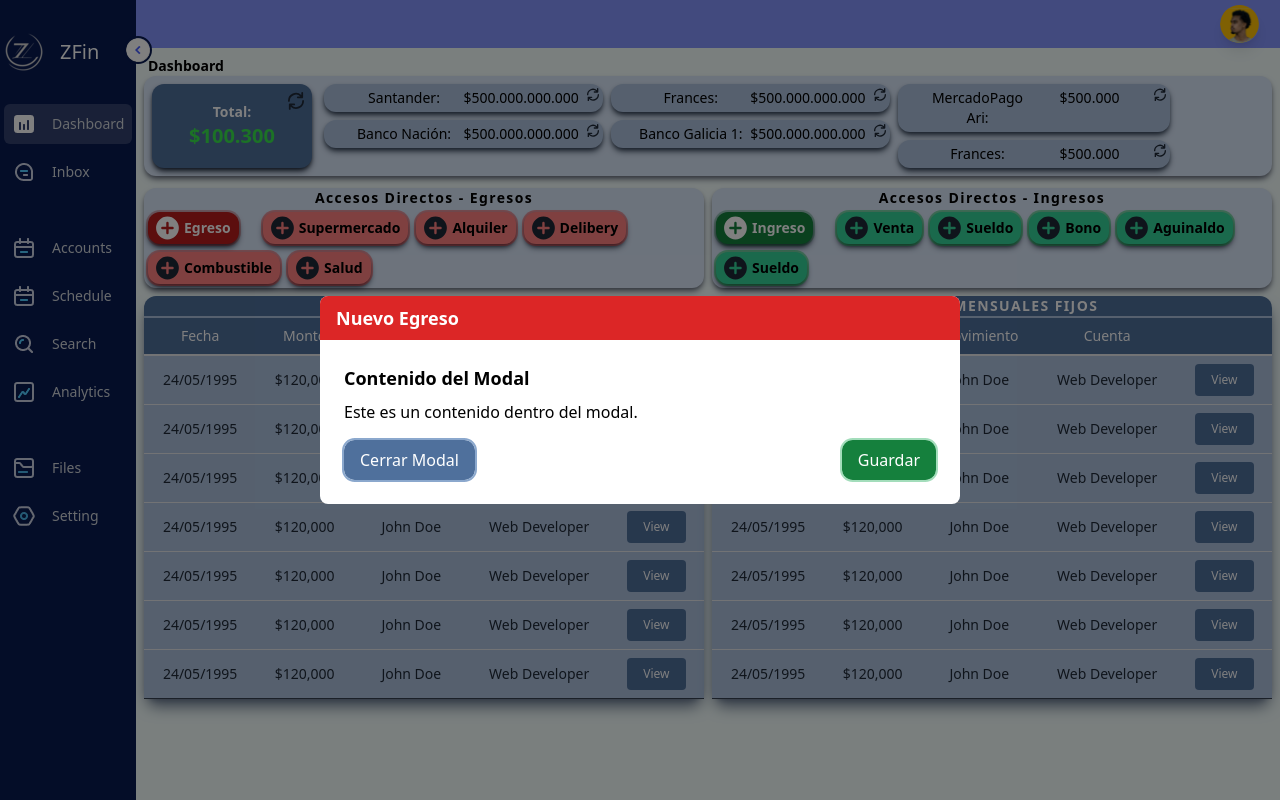
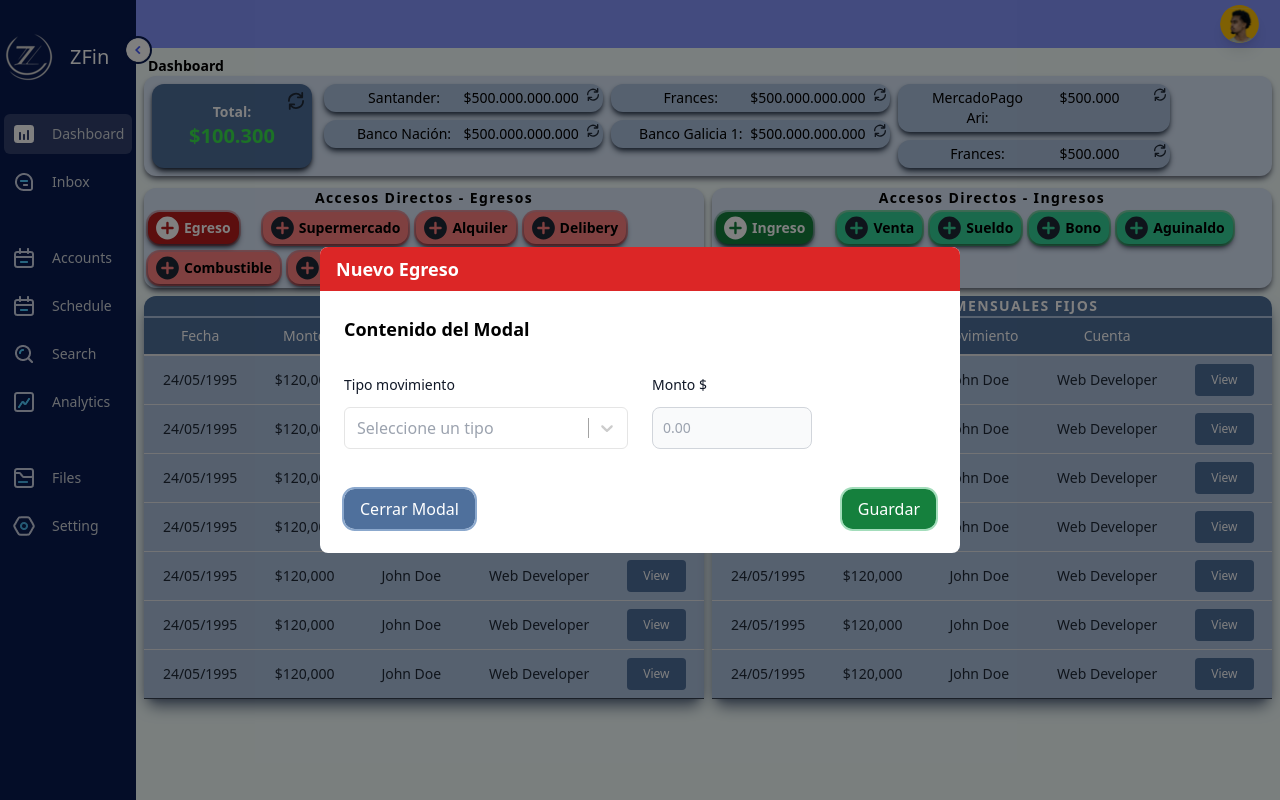
Before and after one commit to arielcareggio/zfin-panel-react, a React (Vite) app: page / in a window 1280 px wide. Both pictures are taken after a click on the button "Egreso". Built offline with nearby package versions, Linux system fonts and the light colour scheme; what react-modal-hook would draw is missing.

Commit message:
Avance con el diseño de los input y select

```diff
--- a/index.html
+++ b/index.html
@@ -1,10 +1,12 @@
 <!doctype html>
-<html lang="en">
+<html lang="en"><!--  class="dark"> -->
   <head>
     <meta charset="UTF-8" />
     <link rel="icon" type="image/svg+xml" href="/vite.svg" />
     <meta name="viewport" content="width=device-width, initial-scale=1.0" />
     <link href="index.css" rel="stylesheet">
+
+
     <title>ZFin</title>
   </head>
   <body>
--- a/package.json
+++ b/package.json
@@ -13,7 +13,8 @@
     "react": "^18.2.0",
     "react-dom": "^18.2.0",
     "react-modal": "^3.16.1",
-    "react-modal-hook": "^3.0.2"
+    "react-modal-hook": "^3.0.2",
+    "react-select": "^5.7.4"
   },
   "devDependencies": {
     "@types/react": "^18.2.15",
--- a/src/components/Sidebar.tsx
+++ b/src/components/Sidebar.tsx
@@ -34,7 +34,7 @@ const Sidebar = () => {
       <img
         src="./src/assets/control.png"
         className={`absolute cursor-pointer -right-4 top-9 w-7 border-dark-purple
-          border-2 rounded-full ${!open && "rotate-180"} max-w-none duration-500`}
+          border-2 rounded-full ${!open && "rotate-180"} max-w-none duration-1000`}
         onClick={() => setOpen(!open)}
       />
 
@@ -42,9 +42,9 @@ const Sidebar = () => {
       <div className={`flex gap-x-4 items-center`}>
         <img
           src="./src/assets/logo.png"
-          className={`cursor-pointer duration-700 ${open ? "rotate-[360deg]" : ""
+          className={`cursor-pointer duration-1000 ${open ? "rotate-[360deg]" : ""
             } filter invert`}
-            width="40px"
+            width="50px"
         />
         <h1
           className={`text-white origin-left font-medium text-xl ${!open && "scale-0" }`}
--- a/src/components/dashboard/accesosDirectos/modals/AddMovimiento.tsx
+++ b/src/components/dashboard/accesosDirectos/modals/AddMovimiento.tsx
@@ -1,4 +1,6 @@
 import ReactModal from 'react-modal';
+import Select from '../../forms/Select';
+import InputPrecio from '../../forms/InputPrecio';
 
 interface addMovimientoProps {
   onClose: () => void;
@@ -29,7 +31,37 @@ function AddMovimiento({ onClose, isOpen, dataArray }: addMovimientoProps) {
         {/* Contenedor del modal */}
         <div className='p-6'>
           <h2 className="text-lg font-semibold mb-2">Contenido del Modal</h2>
-          <p>Este es un contenido dentro del modal.</p>
+
+
+          {/* Input Tipo Movimiento */}
+          {/* https://tailwindui.com/components/application-ui/forms/select-menus */}
+
+
+
+            {/* VERRR FILTRO: https://codepen.io/dixie0704/pen/jOVxGXL */}
+
+          <div className='grid gap-6 mb-6 md:grid-cols-2'>
+
+            <Select />
+
+            <InputPrecio />
+          </div>
+
+
+          {/* <label form="countries" className="block mb-2 text-sm font-medium text-gray-900 dark:text-white">Select an option</label>
+          <select id="countries" className="bg-gray-50 border border-gray-300 text-gray-900 text-sm rounded-lg focus:ring-blue-500 focus:border-blue-500 block w-full p-2.5 dark:bg-gray-700 dark:border-gray-600 dark:placeholder-gray-400 dark:text-white dark:focus:ring-blue-500 dark:focus:border-blue-500">
+            <option selected>Choose a country</option>
+            <option value="US">United States</option>
+            <option value="CA">Canada</option>
+            <option value="FR">France</option>
+            <option value="DE">Germany</option>
+          </select> */}
+
+
+
+
+
+          {/* <p>Este es un contenido dentro del modal.</p> */}
           <div className='flex justify-between'>
             <button
               className="boton-cancelar"
--- /dev/null
+++ b/src/components/dashboard/forms/InputPrecio.tsx
@@ -0,0 +1,43 @@
+
+export default function InputPrecio() {
+    /* <div className="flex items-center mt-6"> */
+    return (
+        <div>
+            <div className="mt-6">
+                <label htmlFor="company" className="block mb-3 text-sm font-medium text-gray-900 dark:text-white whitespace-nowrap">
+                    Monto $
+                </label>
+                <input
+                    type="number"
+                    id="company"
+                    className="bg-gray-50 border border-gray-300 text-gray-900 text-sm rounded-lg block w-40 p-2.5 dark:bg-gray-700 dark:border-gray-600 dark:placeholder-gray-400
+               dark:text-white dark:focus:ring-blue-500 dark:focus:border-blue-500 border-1 hover:border-1 hover:border-stone-400 transition ease-in duration-100"
+                    placeholder="0.00"
+                    required
+                />
+            </div>
+
+
+            {/* Input Monto */}
+            {/* https://tailwindui.com/components/application-ui/forms/input-groups */}
+            {/*<div>
+
+                <div className="relative mt-2 rounded-md shadow-sm w-1/2">
+                    <div className="pointer-events-none absolute inset-y-0 left-0 flex items-center pl-3">
+                        <span className="text-gray-700 sm:text-sm">Monto: $</span>
+                    </div>
+                    <input type="number" name="price" id="price" className="block w-full rounded-md border-0 py-1.5 pl-20 pr-4 text-gray-900 ring-1 ring-inset
+               ring-gray-300 placeholder:text-gray-400  sm:text-base sm:leading-7" placeholder="0.00" />
+                   <div className="absolute inset-y-0 right-0 flex items-center">
+                <label form="currency" className="sr-only">Currency</label>
+                 <select id="currency" name="currency" className="h-full rounded-md border-0 bg-transparent py-0 pl-2 pr-7 text-gray-500 focus:ring-2 focus:ring-inset focus:ring-indigo-600 sm:text-sm">
+                    <option>USD</option>
+                    <option>CAD</option>
+                    <option>EUR</option>
+                  </select>
+              </div>
+                </div>
+            </div>*/}
+        </div>
+    );
+}
--- /dev/null
+++ b/src/components/dashboard/forms/Select.tsx
@@ -0,0 +1,80 @@
+import { useState } from 'react';
+import Select, { ActionMeta, ValueType, StylesConfig } from 'react-select';
+
+
+type OptionType = { value: string; label: string; };
+
+const options: OptionType[] = [
+  { value: '1', label: 'Ingreso' },
+  { value: '2', label: 'Egreso' },
+];
+
+// Define el tipo específico para los estilos personalizados
+const customStyles: StylesConfig<OptionType, false> = {
+  // Estilo del contenedor principal del Select
+  container: (provided) => ({
+    ...provided,
+    className: 'w-6', // Personaliza el ancho según tus necesidades
+  }),
+
+  // Estilo del menú desplegable
+  menu: (provided) => ({
+    ...provided,
+    backgroundColor: 'white', // Personaliza el color de fondo
+  }),
+
+  option: (provided, state) => ({
+    ...provided,
+    /* backgroundColor: state.isSelected ? 'blue' : 'white',
+    color: state.isSelected ? 'white' : 'black',*/
+    //className: `py-2 px-4 ${state.isSelected ? 'bg-red-100' : 'bg-white'}`, // Clases de Tailwind CSS
+    className: "bg-red-100 !important"
+  }),
+
+  // Estilo de las opciones individuales
+  /* option: (provided, state) => ({
+    ...provided,
+    backgroundColor: state.isSelected ? 'blue' : 'white', // Cambia el color de fondo cuando se selecciona
+    color: state.isSelected ? 'white' : 'black', // Cambia el color del texto cuando se selecciona
+  }), */
+};
+
+export default function App() {
+  const [selectedOption, setSelectedOption] = useState<OptionType | null>(null);
+
+  const onChange = (option: ValueType<OptionType>, actionMeta: ActionMeta<OptionType>) => {
+    console.log(option);
+    setSelectedOption(option as OptionType);
+  };
+{/* <div className="flex items-center mt-6"> */}
+  return (
+
+    <div className="mt-6">
+      <label htmlFor="company" className="block mr-2 mb-3 text-sm font-medium text-gray-900 dark:text-white whitespace-nowrap">
+        Tipo movimiento
+      </label>
+      <Select
+        isClearable={true}
+        isSearchable={true}
+        value={selectedOption}
+        onChange={onChange}
+        options={options}
+        placeholder="Seleccione un tipo"
+        /* styles={customStyles} */
+        className="my-react-select-container"
+        classNamePrefix="my-react-select"
+      />
+    </div>
+  );
+}
+
+/* isDisabled={true} */
+/*
+isMulti={true}
+closeMenuOnSelect={false}
+ */
+
+/* https://react-select.com/home */
+/* https://github.com/JedWatson/react-select */
+
+/* https://react-select.com/components#components */
--- a/src/css/estilos.css
+++ b/src/css/estilos.css
@@ -2,10 +2,12 @@
 #bar-horizontal::-webkit-scrollbar {
     height: 2px;
 }
+
 #bar-horizontal::-webkit-scrollbar-thumb {
     background-color: #314366;
     border-radius: 6px;
 }
+
 /* #bar-horizontal::-webkit-scrollbar-track {
     background-color: #F3F4F6;
 }
@@ -23,12 +25,14 @@
     /* border-radius: 0.375rem; */
     border-radius: 0.675rem;
     transition: background-color 0.3s ease;
-    outline: 2px solid #8ba8cd; /* Cambia los valores según tu diseño */
+    outline: 2px solid #8ba8cd;
+    /* Cambia los valores según tu diseño */
 }
 
 .boton-cancelar:hover {
     background-color: #405D84;
 }
+
 /********** BOTÓN CANCELAR **********/
 
 /********** BOTÓN ACEPTAR **********/
@@ -41,14 +45,80 @@
     /* border-radius: 0.375rem; */
     border-radius: 0.675rem;
     transition: background-color 0.3s ease;
-    outline: 2px solid #48bb7880; /* Cambia los valores según tu diseño */
+    outline: 2px solid #48bb7880;
+    /* Cambia los valores según tu diseño */
     /* outline-offset: 0px; */
 }
 
 .boton-aceptar:hover {
     --tw-bg-opacity: 1;
-    background-color: #20633b;;
+    background-color: #20633b;
+    ;
 }
+
 /********** BOTÓN ACEPTAR **********/
 
 /************************************************** BOTONES **************************************************/
+
+/************************************************** SELECT **************************************************/
+
+@layer components {
+
+    /* Estilo del select */
+    .my-react-select-container .my-react-select__control {
+        @apply bg-white dark:bg-gray-700 rounded-md border-neutral-200 dark:border-gray-700 hover:border-neutral-400 dark:hover:border-gray-500;
+        padding: 2px; /* El alto del select */
+    }
+
+    .my-react-select-container .my-react-select__control--is-focused {
+        @apply border-neutral-500 hover:border-neutral-500 dark:border-gray-400 dark:hover:border-gray-400 shadow-none;
+
+    }
+
+    /* Estilo de la parte de arriba y abajo del desplegable */
+    .my-react-select-container .my-react-select__menu {
+        @apply bg-white dark:bg-gray-700 border-2 border-white dark:border-gray-600 mt-0;
+    }
+
+    /* Estilo y fondo del deplegable */
+    .my-react-select-container .my-react-select__option {
+        @apply text-neutral-600 dark:text-gray-200 bg-white hover:bg-neutral-200 dark:bg-gray-700 dark:hover:bg-gray-800;
+    }
+
+    /* Marca de un color el que esta seleccionado */
+    /* .my-react-select-container .my-react-select__option--is-focused {
+      @apply bg-red-200 dark:bg-neutral-800;
+    }  */
+
+    /* Estilo de la linea vertical que separa la cruz con el icono del desplegable */
+    .my-react-select-container .my-react-select__indicator-separator {
+        @apply bg-neutral-400;
+    }
+
+    /* Estilo del texto que esta seleccionado */
+    .my-react-select-container .my-react-select__input-container,
+    .my-react-select-container .my-react-select__placeholder,
+    .my-react-select-container .my-react-select__single-value {
+        @apply text-black dark:text-gray-200;
+    }
+
+    /* Estilo del Placeholder */
+    .my-react-select-container .my-react-select__placeholder {
+        /* Cambiar a tu color deseado, en este caso, verde (#34D399) */
+        --tw-text-opacity: 1;
+        color: rgb(156 163 175 / var(--tw-text-opacity));
+    }
+
+    /* Estilo del select cuando se hace focus */
+    .my-react-select-container .my-react-select__control--is-focused{
+        border-width: 2px !important;
+        border-color: #000000 !important;
+    }
+}
+
+/************************************************** SELECT **************************************************/
+
+/* .label-input-container {
+    display: flex;
+    align-items: center;
+  } */
--- a/tailwind.config.js
+++ b/tailwind.config.js
@@ -1,5 +1,6 @@
 /** @type {import('tailwindcss').Config} */
 export default {
+  darkMode: 'class',
   content: [
     "./index.html",
     "./src/**/*.{js,ts,jsx,tsx}",
```
Also changed, not shown: src/main.jsx (+6 -1 lines), src/assets/logo.png, 1 other file (tests, documents, lock files or other folders).
